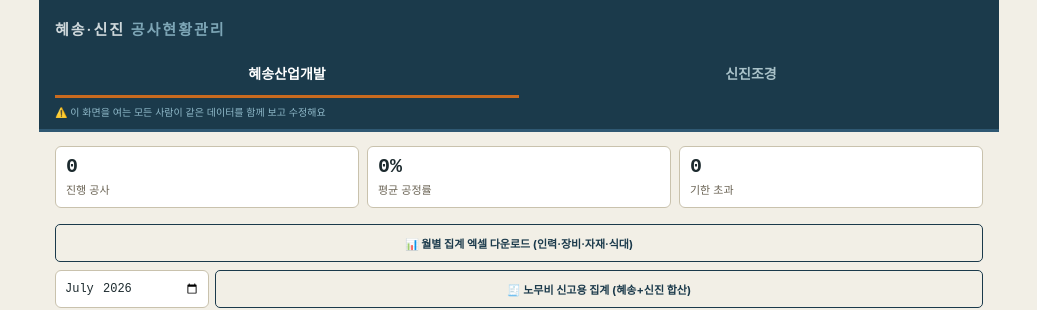
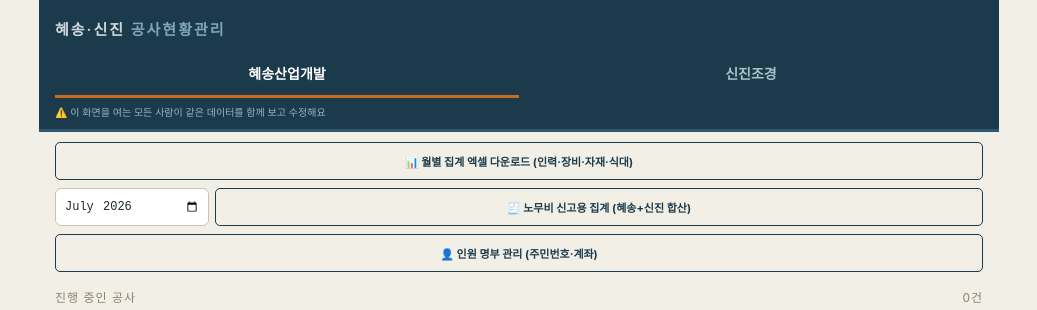
Before and after one commit to ttl4503-glitch/hyesong-sinjin-erp, a Next.js app: page / in a window 1280 px wide. Shown: the top 310 px of the page, without its empty margins (121-1158 px from the left). Built offline with nearby package versions, Linux system fonts and the light colour scheme; no server answers; the database is empty.

Commit message:
메인 화면 상단 요약 카드(진행 공사/평균 공정률/기한 초과) 제거

```diff
--- a/app/page.tsx
+++ b/app/page.tsx
@@ -2,13 +2,7 @@
 
 import { useEffect, useMemo, useState } from "react";
 import { api } from "@/lib/api";
-import {
-  COMPANIES,
-  Project,
-  computeProgress,
-  daysUntil,
-  todayStr,
-} from "@/lib/erp";
+import { COMPANIES, Project, todayStr } from "@/lib/erp";
 import Link from "next/link";
 import ProjectCard from "@/components/ProjectCard";
 import ProjectSheet from "@/components/ProjectSheet";
@@ -41,13 +35,6 @@ export default function HomePage() {
   );
 
   const dashTotal = companyProjects.length;
-  const dashAvg = dashTotal
-    ? Math.round(companyProjects.reduce((s, p) => s + computeProgress(p), 0) / dashTotal)
-    : 0;
-  const dashLate = companyProjects.filter((p) => {
-    const d = daysUntil(p.endDate);
-    return d !== null && d < 0 && computeProgress(p) < 100;
-  }).length;
 
   function updateProjectInList(updated: Project) {
     setProjects((prev) => prev.map((p) => (p.id === updated.id ? updated : p)));
@@ -93,23 +80,6 @@ export default function HomePage() {
         </div>
         <div style={{ fontSize: 10, color: "#8fb9c9", padding: "6px 0 10px 0" }}>
           ⚠️ 이 화면을 여는 모든 사람이 같은 데이터를 함께 보고 수정해요
-        </div>
-      </div>
-
-      <div className="dash">
-        <div className="dcard">
-          <div className="num">{dashTotal}</div>
-          <div className="lbl">진행 공사</div>
-        </div>
-        <div className="dcard">
-          <div className="num">{dashAvg}%</div>
-          <div className="lbl">평균 공정률</div>
-        </div>
-        <div className="dcard">
-          <div className="num" style={{ color: dashLate > 0 ? "var(--danger)" : "var(--ink)" }}>
-            {dashLate}
-          </div>
-          <div className="lbl">기한 초과</div>
         </div>
       </div>
 
```
